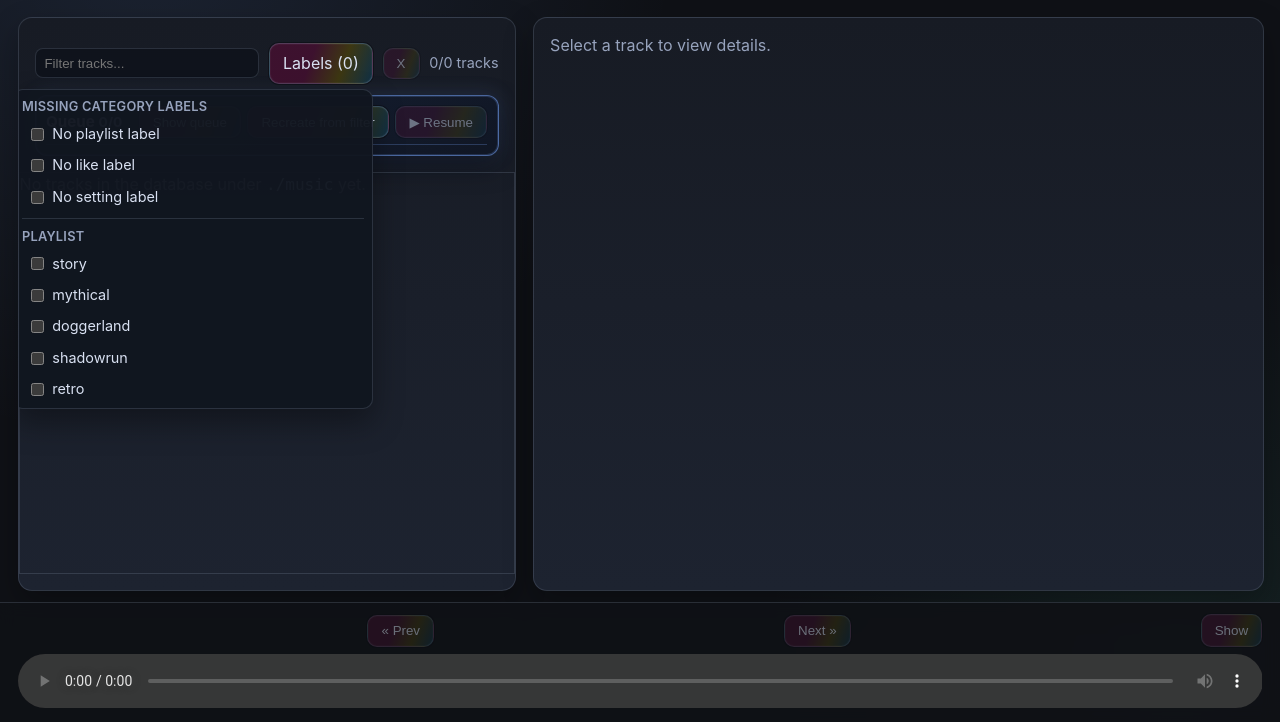
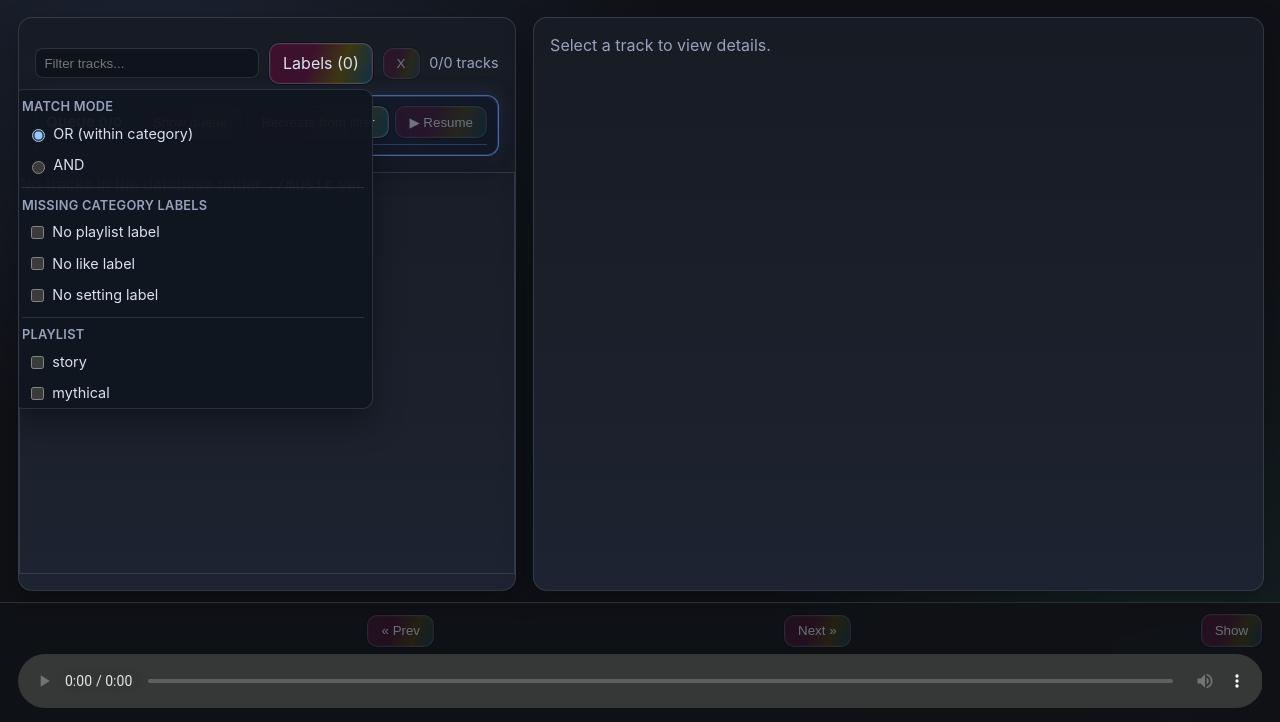
Before and after one commit to mikkohei13/dekho, a Flask app: page / in a window 1280 px wide, after a click on "Labels (0)". Shown: the part 78-800 px from the top of the page. Run offline with Flask 3, Linux system fonts and the light colour scheme; data comes from the database, SQL or seed files in the repository; data that the repository does not hold is empty.

Commit message:
Extend filtering with OR search

```diff
--- a/dekho/app.py
+++ b/dekho/app.py
@@ -18,7 +18,6 @@ from flask import Flask, jsonify, render_template, request, send_file
 
 from .db import (
     get_all_tracks_file_data,
-    get_track_ids_matching_all_labels,
     get_track_details,
     get_unknown_label_assignments,
     init_db,
@@ -276,19 +275,4 @@ def create_app() -> Flask:
             return updated_error_response
         return jsonify(_with_label_catalog(updated_details))
 
-    @app.post("/api/tracks/filter-by-labels")
-    def filter_tracks_by_labels():
-        payload = request.get_json(silent=True)
-        if payload is None:
-            payload = {}
-
-        labels_raw = payload.get("labels", [])
-        try:
-            labels = normalize_label_keys(labels_raw)
-        except ValueError as error:
-            return jsonify({"error": str(error)}), 400
-
-        track_ids = get_track_ids_matching_all_labels(labels)
-        return jsonify({"track_ids": track_ids})
-
     return app
--- a/dekho/db.py
+++ b/dekho/db.py
@@ -351,41 +351,6 @@ def replace_track_labels(
     )
 
 
-def get_track_ids_matching_all_labels(labels: list[str]) -> list[str]:
-    init_db()
-    normalized_labels = list(dict.fromkeys(labels))
-    if not normalized_labels:
-        with get_connection() as connection:
-            rows = connection.execute(
-                """
-                SELECT track_id
-                FROM tracks_file_data
-                ORDER BY filepath
-                """
-            ).fetchall()
-        return [str(row[0]) for row in rows]
-
-    where_conditions = ", ".join(["?"] * len(normalized_labels))
-    params: list[str | int] = [*normalized_labels]
-    params.append(len(normalized_labels))
-
-    with get_connection() as connection:
-        rows = connection.execute(
-            f"""
-            SELECT tfd.track_id
-            FROM tracks_file_data AS tfd
-            JOIN track_user_data_labels AS tul ON tul.track_id = tfd.track_id
-            JOIN label_definitions AS ld ON ld.id = tul.label_id
-            WHERE ld.key IN ({where_conditions})
-            GROUP BY tfd.track_id
-            HAVING COUNT(DISTINCT ld.id) = ?
-            ORDER BY tfd.filepath
-            """,
-            params,
-        ).fetchall()
-    return [str(row[0]) for row in rows]
-
-
 def get_unknown_label_assignments() -> list[dict[str, str]]:
     init_db()
     allowed = get_allowed_label_keys()
--- a/dekho/labels.py
+++ b/dekho/labels.py
@@ -43,6 +43,9 @@ LABEL_CATALOG: tuple[dict[str, str | tuple[dict[str, str], ...]], ...] = (
         "labels": (
             {"key": "type.instrumental", "label": "instrumental"},
             {"key": "type.epic", "label": "epic"},
+            {"key": "type.dreamy", "label": "dreamy"},
+            {"key": "type.energetic", "label": "energetic"},
+            {"key": "type.happy", "label": "happy"},
         ),
     },
     {
--- a/dekho/static/scripts/index/events.js
+++ b/dekho/static/scripts/index/events.js
@@ -60,6 +60,7 @@ export function bindFilterEvents({
   tracksLabelFilter,
   selectedTrackFilterLabelKeys,
   selectedMissingTrackFilterCategories,
+  state,
   applyTracksFilter,
   renderTrackLabelFilterOptions,
 }) {
@@ -70,7 +71,15 @@ export function bindFilterEvents({
   if (tracksLabelFilterOptions instanceof HTMLElement) {
     tracksLabelFilterOptions.addEventListener("change", (event) => {
       const target = event.target;
-      if (!(target instanceof HTMLInputElement) || !target.classList.contains("tracks-filter-option-input")) {
+      if (!(target instanceof HTMLInputElement)) {
+        return;
+      }
+      if (target.classList.contains("tracks-filter-mode-input")) {
+        state.labelFilterMatchMode = target.value === "and" ? "and" : "or";
+        applyTracksFilter();
+        return;
+      }
+      if (!target.classList.contains("tracks-filter-option-input")) {
         return;
       }
       const missingCategory = target.dataset.missingCategory;
--- a/dekho/static/scripts/index/main.js
+++ b/dekho/static/scripts/index/main.js
@@ -93,6 +93,7 @@ function renderFilterOptions() {
     tracksLabelCatalog,
     selectedTrackFilterLabelKeys: state.selectedTrackFilterLabelKeys,
     selectedMissingTrackFilterCategories: state.selectedMissingTrackFilterCategories,
+    labelFilterMatchMode: state.labelFilterMatchMode,
   });
 }
 
@@ -103,6 +104,7 @@ function applyFilter() {
     tracksFilterCount,
     selectedTrackFilterLabelKeys: state.selectedTrackFilterLabelKeys,
     selectedMissingTrackFilterCategories: state.selectedMissingTrackFilterCategories,
+    labelFilterMatchMode: state.labelFilterMatchMode,
     tracksLabelFilterSummary,
     tracksSelectedLabels,
     tracksClearFiltersButton,
@@ -406,6 +408,7 @@ bindFilterEvents({
   tracksLabelFilter,
   selectedTrackFilterLabelKeys: state.selectedTrackFilterLabelKeys,
   selectedMissingTrackFilterCategories: state.selectedMissingTrackFilterCategories,
+  state,
   applyTracksFilter: applyFilter,
   renderTrackLabelFilterOptions: renderFilterOptions,
 });
--- a/dekho/static/scripts/index/render-track-list.js
+++ b/dekho/static/scripts/index/render-track-list.js
@@ -105,11 +105,44 @@ function getTrackItemLabelCategories(item) {
   return categories;
 }
 
+function getLabelKeyCategory(labelKey) {
+  return labelKey.split(".", 1)[0] || "";
+}
+
+export function trackMatchesSelectedLabels(trackLabelKeys, selectedLabelKeys, matchMode) {
+  if (!(selectedLabelKeys instanceof Set) || selectedLabelKeys.size === 0) {
+    return true;
+  }
+  if (matchMode === "and") {
+    return Array.from(selectedLabelKeys).every((labelKey) => trackLabelKeys.has(labelKey));
+  }
+
+  const selectedByCategory = new Map();
+  selectedLabelKeys.forEach((labelKey) => {
+    const category = getLabelKeyCategory(labelKey);
+    if (!category) {
+      return;
+    }
+    if (!selectedByCategory.has(category)) {
+      selectedByCategory.set(category, []);
+    }
+    selectedByCategory.get(category).push(labelKey);
+  });
+
+  for (const keys of selectedByCategory.values()) {
+    if (!keys.some((labelKey) => trackLabelKeys.has(labelKey))) {
+      return false;
+    }
+  }
+  return true;
+}
+
 export function renderTrackLabelFilterOptions({
   tracksLabelFilterOptions,
   tracksLabelCatalog,
   selectedTrackFilterLabelKeys,
   selectedMissingTrackFilterCategories,
+  labelFilterMatchMode = "or",
 }) {
   if (!(tracksLabelFilterOptions instanceof HTMLElement)) {
     return;
@@ -118,6 +151,35 @@ export function renderTrackLabelFilterOptions({
     tracksLabelFilterOptions.innerHTML = "<p class=\"empty-state\">No labels configured.</p>";
     return;
   }
+
+  const normalizedMatchMode = labelFilterMatchMode === "and" ? "and" : "or";
+  const matchModeHtml = `
+    <section class="tracks-filter-match-mode">
+      <h4 class="tracks-filter-category-heading">Match mode</h4>
+      <div class="tracks-filter-match-mode-options">
+        <label for="tracks-filter-mode-or" class="tracks-filter-option">
+          <input
+            id="tracks-filter-mode-or"
+            class="tracks-filter-mode-input"
+            type="radio"
+            name="tracks-label-filter-mode"
+            value="or"${normalizedMatchMode === "or" ? " checked" : ""}
+          >
+          <span>OR (within category)</span>
+        </label>
+        <label for="tracks-filter-mode-and" class="tracks-filter-option">
+          <input
+            id="tracks-filter-mode-and"
+            class="tracks-filter-mode-input"
+            type="radio"
+            name="tracks-label-filter-mode"
+            value="and"${normalizedMatchMode === "and" ? " checked" : ""}
+          >
+          <span>AND</span>
+        </label>
+      </div>
+    </section>
+  `;
 
   const categories = [];
   tracksLabelCatalog.forEach((group) => {
@@ -193,7 +255,7 @@ export function renderTrackLabelFilterOptions({
     `;
   }).join("");
 
-  tracksLabelFilterOptions.innerHTML = `${missingCategorySectionHtml}${labelCategorySectionsHtml}`;
+  tracksLabelFilterOptions.innerHTML = `${matchModeHtml}${missingCategorySectionHtml}${labelCategorySectionsHtml}`;
 }
 
 export function updateTracksFilterSummary({
@@ -252,6 +314,7 @@ export function applyTracksFilter({
   tracksFilterCount,
   selectedTrackFilterLabelKeys,
   selectedMissingTrackFilterCategories,
+  labelFilterMatchMode = "or",
   tracksLabelFilterSummary,
   tracksSelectedLabels,
   tracksClearFiltersButton,
@@ -260,13 +323,16 @@ export function applyTracksFilter({
   const query = String(tracksFilterInput instanceof HTMLInputElement ? tracksFilterInput.value : "")
     .trim()
     .toLocaleLowerCase();
+  const matchMode = labelFilterMatchMode === "and" ? "and" : "or";
   trackItems.forEach((item) => {
     const trackMetaBlock = item.querySelector(".track-meta-block");
     const haystack = `${item.textContent || ""} ${trackMetaBlock?.textContent || ""}`.toLocaleLowerCase();
     const textMatches = query ? haystack.includes(query) : true;
     const trackLabelKeys = getTrackItemLabelKeys(item);
-    const labelsMatch = Array.from(selectedTrackFilterLabelKeys).every(
-      (labelKey) => trackLabelKeys.has(labelKey)
+    const labelsMatch = trackMatchesSelectedLabels(
+      trackLabelKeys,
+      selectedTrackFilterLabelKeys,
+      matchMode
     );
     const trackLabelCategories = getTrackItemLabelCategories(item);
     const missingCategoryMatches = Array.from(selectedMissingTrackFilterCategories).every(
--- a/dekho/static/scripts/index/state.js
+++ b/dekho/static/scripts/index/state.js
@@ -40,6 +40,7 @@ export function createUiState() {
     hasUnsavedUserDataChanges: false,
     selectedTrackFilterLabelKeys: new Set(),
     selectedMissingTrackFilterCategories: new Set(),
+    labelFilterMatchMode: "or",
     queueTrackIds: [],
     queueIndex: -1,
     queueStatus: "idle",
--- a/dekho/static/styles/index.css
+++ b/dekho/static/styles/index.css
@@ -229,6 +229,16 @@ body {
   gap: 0.55rem;
 }
 
+.tracks-filter-match-mode {
+  border-bottom: 1px solid var(--border);
+  padding-bottom: 0.45rem;
+}
+
+.tracks-filter-match-mode-options {
+  display: grid;
+  gap: 0.22rem;
+}
+
 .tracks-filter-category {
   border-bottom: 1px solid var(--border);
   padding-bottom: 0.45rem;
@@ -267,6 +277,10 @@ body {
 }
 
 .tracks-filter-option input {
+  width: auto;
+}
+
+.tracks-filter-mode-input {
   width: auto;
 }
 
```
Also changed, not shown: ARCHITECTURE.md (+1 -5 lines), dekho/label_filter.py (added, +43 -0 lines), tests/test_app_routes.py (+0 -27 lines), tests/test_db_labels.py (+0 -20 lines), tests/test_label_filter.py (added, +53 -0 lines).
